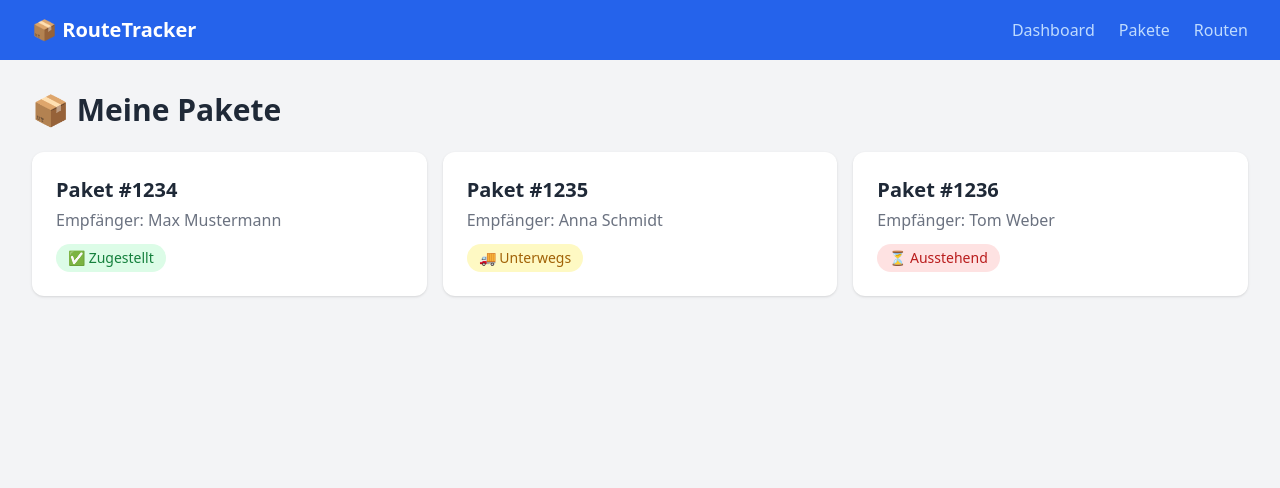
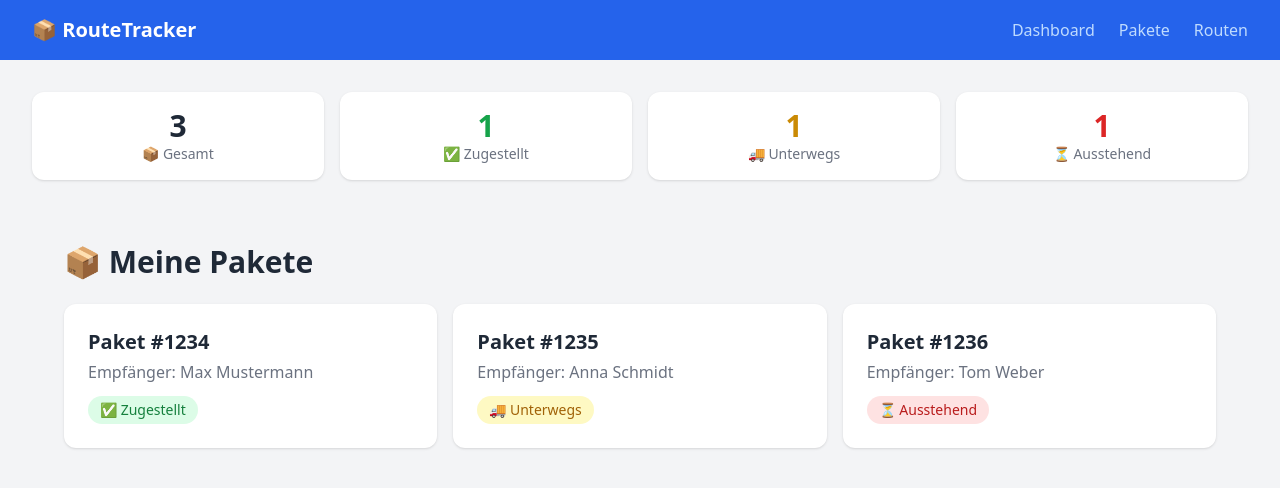
Before and after one commit to Tufo33/meine-erste-app, a Next.js app: page / in a window 1280 px wide. Shown: the top 488 px of the page. Built offline with nearby package versions, Linux system fonts and the light colour scheme.

Commit message:
feat: Stats Komponente hinzugefuegt

```diff
--- /dev/null
+++ b/app/components/Stats.js
@@ -0,0 +1,27 @@
+export default function Stats({ pakete }) {
+    const gesamt = pakete.length;
+    const zugestellt = pakete.filter(p => p.status === "Zugestellt").length;
+    const unterwegs = pakete.filter(p => p.status === "Unterwegs").length;
+    const ausstehend = pakete.filter(p => p.status === "Ausstehend").length;
+
+    return (
+      <div className="grid grid-cols-2 md:grid-cols-4 gap-4 mb-8">
+        <div className="bg-white rounded-xl shadow p-4 text-center">
+          <p className="text-3xl font-bold text-gray-800">{gesamt}</p>
+          <p className="text-gray-500 text-sm">📦 Gesamt</p>
+        </div>
+        <div className="bg-white rounded-xl shadow p-4 text-center">
+          <p className="text-3xl font-bold text-green-600">{zugestellt}</p>
+          <p className="text-gray-500 text-sm">✅ Zugestellt</p>
+        </div>
+        <div className="bg-white rounded-xl shadow p-4 text-center">
+          <p className="text-3xl font-bold text-yellow-600">{unterwegs}</p>
+          <p className="text-gray-500 text-sm">🚚 Unterwegs</p>
+        </div>
+        <div className="bg-white rounded-xl shadow p-4 text-center">
+          <p className="text-3xl font-bold text-red-600">{ausstehend}</p>
+          <p className="text-gray-500 text-sm">⏳ Ausstehend</p>
+        </div>
+      </div>
+    )
+  }
--- a/app/page.js
+++ b/app/page.js
@@ -1,6 +1,7 @@
 "use client";
 
 import Navbar from "./components/Navbar";
+import Stats from "./components/Stats";
 
 const pakete = [
   { id: "1234", empfaenger: "Max Mustermann", status: "Zugestellt" },
@@ -24,10 +25,13 @@ export default function Home() {
   return (
     <div className="min-h-screen bg-gray-100">
       <Navbar />
+      <div className="p-8">  <Stats pakete={pakete} />
+
     <div className="min-h-screen bg-gray-100 p-8">
       <h1 className="text-3xl font-bold text-gray-800 mb-6">
         📦 Meine Pakete
       </h1>
+
       <div className="grid grid-cols-1 md:grid-cols-3 gap-4">
         {pakete.map((paket) => (
           <div key={paket.id} className="bg-white rounded-xl shadow p-6">
@@ -45,5 +49,6 @@ export default function Home() {
         </div>
       </div>
     </div>
+    </div>
   )
 }
```
